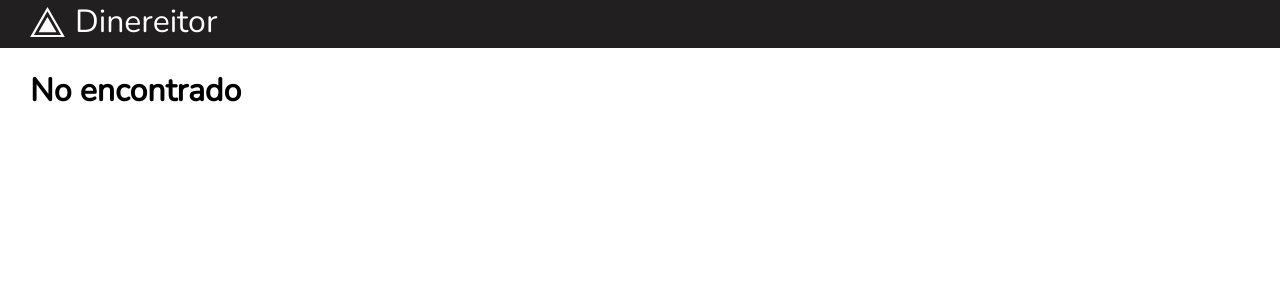
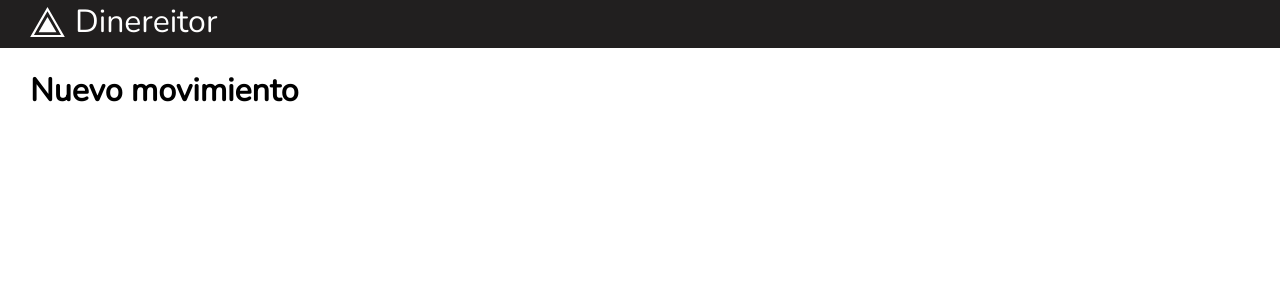
Before and after one commit to the-refactor-project/trp-crm-front, a React (Vite) app: page /movimientos/crear in a window 1280 px wide. Shown: the top 300 px of the page. Built offline with nearby package versions, Linux system fonts and the light colour scheme.

Commit message:
Route new movement page

```diff
--- /dev/null
+++ b/src/entities/movements/pages/NewMovementPage/NewMovementPage.tsx
@@ -0,0 +1,9 @@
+const NewMovementPage: React.FC = () => {
+  return (
+    <>
+      <h1>Nuevo movimiento</h1>
+    </>
+  );
+};
+
+export default NewMovementPage;
--- /dev/null
+++ b/src/entities/movements/pages/NewMovementPage/index.ts
@@ -0,0 +1 @@
+export { default } from "./NewMovementPage";
--- /dev/null
+++ b/src/router/paths.ts
@@ -0,0 +1,20 @@
+type BasePath = "movements";
+type Paths = Record<BasePath, Record<"root", string> & Record<string, string>>;
+
+const paths: Paths = {
+  movements: {
+    root: "movimientos",
+    new: "crear",
+  },
+};
+
+export const getPath = (
+  base: BasePath,
+  child?: keyof (typeof paths)[BasePath],
+): string => {
+  if (child) {
+    return `${paths[base].root}/${paths[base][child]}`;
+  }
+
+  return paths[base].root;
+};
--- a/src/router/router.tsx
+++ b/src/router/router.tsx
@@ -7,12 +7,15 @@ import {
 import App from "../components/App";
 import MovementsPage from "@movements/pages/MovementsPage";
 import NotFoundPage from "@/pages/NotFoundPage";
+import NewMovementPage from "../entities/movements/pages/NewMovementPage";
+import { getPath } from "./paths";
 
 const router = createBrowserRouter(
   createRoutesFromElements(
     <Route path="/" element={<App />}>
       <Route element={<Navigate to="/movimientos" />} index />
-      <Route path="movimientos" element={<MovementsPage />} index />
+      <Route path={getPath("movements")} element={<MovementsPage />} />
+      <Route path={getPath("movements", "new")} element={<NewMovementPage />} />
       <Route path="*" element={<NotFoundPage />} />
     </Route>,
   ),
```
